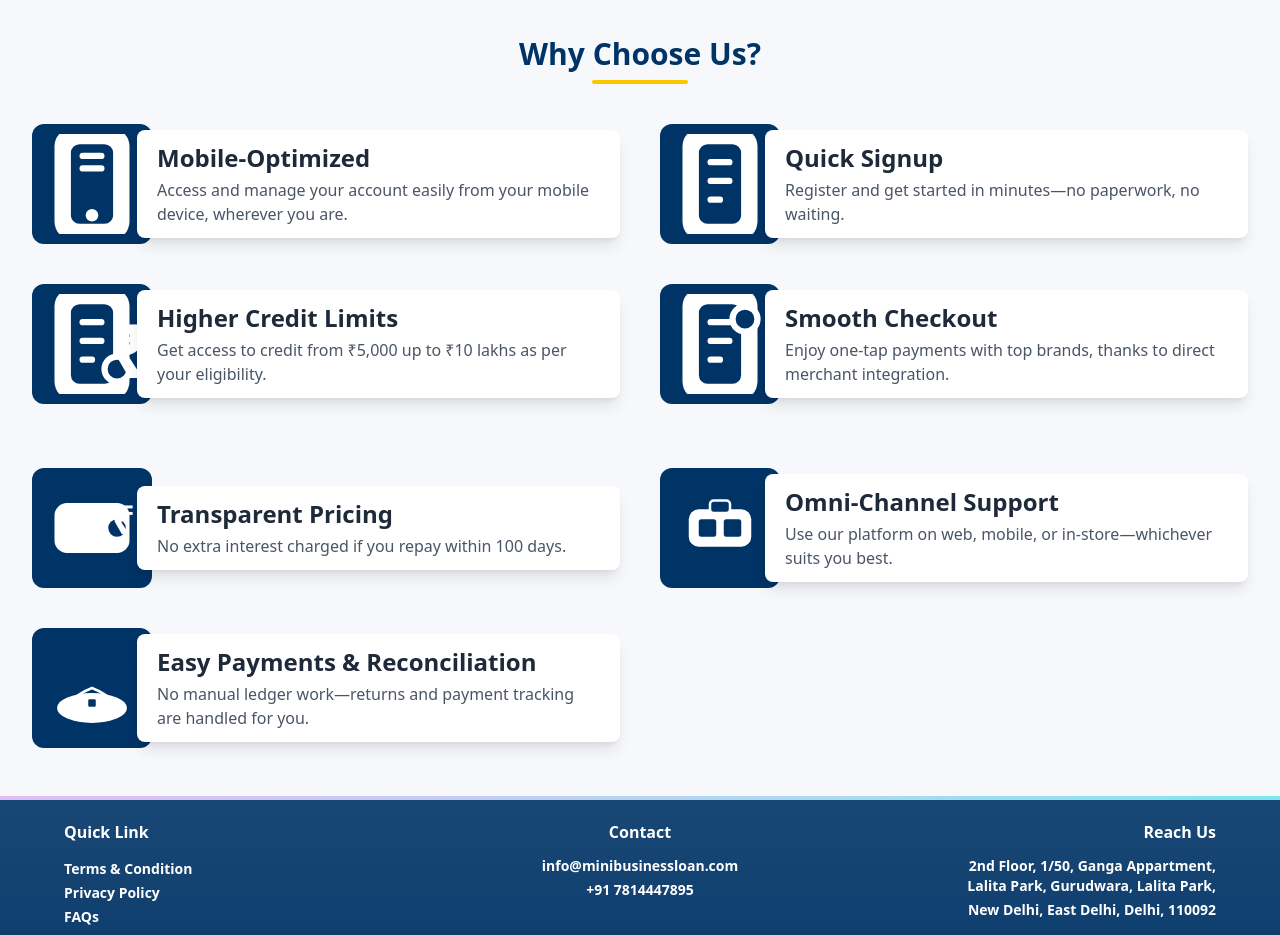
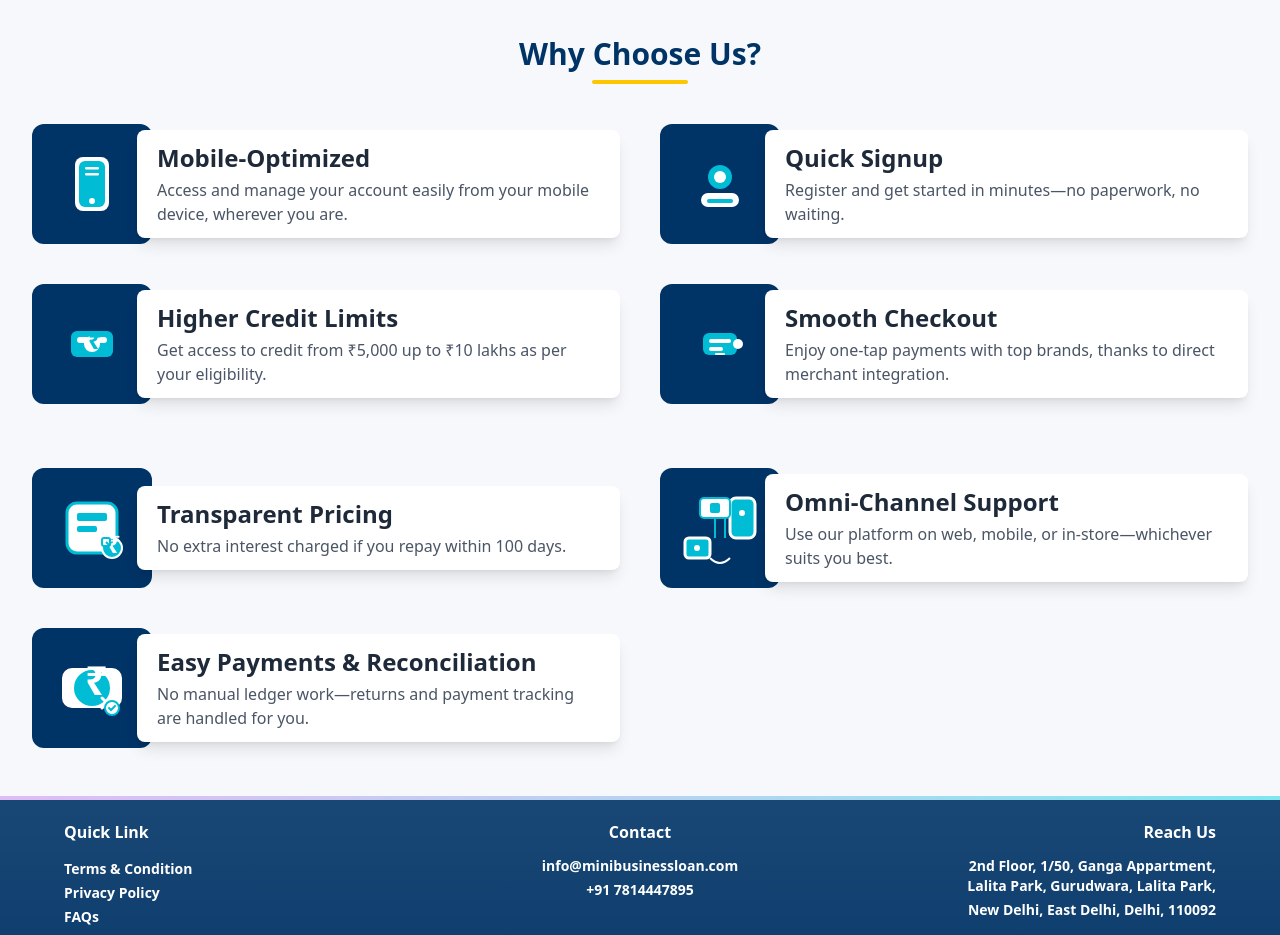
Before and after one commit to PremkushumMishra/minibusinessloan-frontend, a React (Vite) app: page /how-it-works in a window 1280 px wide. Shown: the part 800-1735 px from the top of the page. Built offline with nearby package versions, Linux system fonts and the light colour scheme.

Commit message:
update in public review

```diff
--- a/src/components/MobileVerification.jsx
+++ b/src/components/MobileVerification.jsx
@@ -629,7 +629,7 @@ const MobileVerification = () => {
     <div className="min-h-screen w-full bg-[#003366] flex items-center justify-center py-8 px-2  sm:px-4">
       <div className="w-full max-w-sm space-y-5 bg-white p-3 sm:p-5 sm:mt-14 rounded-3xl shadow-2xl border-2 border-[#003366]">
         <div className="text-center">
-          <h2 className="text-3xl font-extrabold text-[#003366]">
+          <h2 className="text-3xl font-bold text-[#003366]">
             Enter Your Mobile Number
           </h2>
           <p className="mt-3 text-[#003366] text-lg font-medium">
--- a/src/components/TalkingLoan.jsx
+++ b/src/components/TalkingLoan.jsx
@@ -10,9 +10,9 @@ const TalkingLoan = () => {
         style={{ backgroundImage: `url(${newheropic})` }}>
         <div className="absolute inset-0 bg-black/20" />
         <div className="relative flex flex-col justify-center h-full pl-20 max-w-xl w-full z-10">
-          <h1 className="font-bold text-white mb-2 mt-20" style={{ fontSize: "2rem", lineHeight: "1.1" }}>
-            <span className="block md:inline" style={{ fontSize: "2.2rem" }}>Grow your business</span>
-            <span className="block text-[#00BCD4] text-2xl font-semibold mt-2">
+          <h1 className="font-bold text-white mb-2 mt-20" style={{ fontSize: "3rem", lineHeight: "1.1" }}>
+            <span className="block md:inline" style={{ fontSize: "3.2rem" }}>Grow your business</span>
+            <span className="block text-[#00BCD4] text-4xl font-semibold mt-2">
               Get loan in 30 minutes
             </span>
           </h1>
--- a/src/pages/HowItWorks.jsx
+++ b/src/pages/HowItWorks.jsx
@@ -53,16 +53,16 @@ const HowItWorks = () => {
         <h2 className="text-3xl font-bold text-[#003366] text-center mb-2">Why Choose Us?</h2>
         <div className="w-24 h-1 bg-yellow-400 rounded-full mx-auto mb-10" />
         <div className="grid grid-cols-1 md:grid-cols-2 gap-10">
-          {/* Card 1 */}
+          {/* Card 1: Mobile-Optimized */}
           <div className="relative flex items-center">
             <div className="min-w-[120px] min-h-[120px] bg-[#003366] rounded-xl flex items-center justify-center z-10">
-              {/* Mobile Icon */}
-              <svg width="100" height="100" fill="none" viewBox="0 0 32 32">
-                <rect width="24" height="36" x="4" y="-2" rx="6" fill="#fff"/>
-                <rect x="8" y="2" width="16" height="28" rx="4" fill="#003366" stroke="#fff" strokeWidth="2.5"/>
-                <circle cx="16" cy="26" r="2" fill="#fff"/>
-                <rect x="12" y="6" width="8" height="2" rx="1" fill="#fff"/>
-                <rect x="12" y="10" width="8" height="2" rx="1" fill="#fff"/>
+              {/* New Mobile Icon */}
+              <svg width="70" height="70" fill="none" viewBox="0 0 70 70">
+                <rect x="18" y="8" width="34" height="54" rx="8" fill="#fff"/>
+                <rect x="22" y="12" width="26" height="46" rx="6" fill="#00BCD4"/>
+                <circle cx="35" cy="52" r="3" fill="#fff"/>
+                <rect x="28" y="18" width="14" height="2.5" rx="1.25" fill="#fff"/>
+                <rect x="28" y="24" width="14" height="2.5" rx="1.25" fill="#fff"/>
               </svg>
             </div>
             <div className="bg-white rounded-lg shadow-lg px-5 py-3 ml-[-15px] z-20 w-full">
@@ -70,16 +70,15 @@ const HowItWorks = () => {
               <div className="text-gray-600 text-base">Access and manage your account easily from your mobile device, wherever you are.</div>
             </div>
           </div>
-          {/* Card 2 */}
+          {/* Card 2: Quick Signup */}
           <div className="relative flex items-center">
             <div className="min-w-[120px] min-h-[120px] bg-[#003366] rounded-xl flex items-center justify-center z-10">
-              {/* Onboarding Icon */}
-              <svg width="100" height="100" fill="none" viewBox="0 0 32 32">
-                <rect width="24" height="36" x="4" y="-2" rx="6" fill="#fff"/>
-                <rect x="8" y="2" width="16" height="28" rx="4" fill="#003366" stroke="#fff" strokeWidth="2.5"/>
-                <rect x="12" y="8" width="8" height="2" rx="1" fill="#fff"/>
-                <rect x="12" y="14" width="8" height="2" rx="1" fill="#fff"/>
-                <rect x="12" y="20" width="5" height="2" rx="1" fill="#fff"/>
+              {/* New Signup Icon */}
+              <svg width="70" height="70" fill="none" viewBox="0 0 70 70">
+                <circle cx="35" cy="28" r="12" fill="#00BCD4"/>
+                <rect x="16" y="44" width="38" height="14" rx="7" fill="#fff"/>
+                <rect x="22" y="50" width="26" height="4" rx="2" fill="#00BCD4"/>
+                <circle cx="35" cy="28" r="6" fill="#fff"/>
               </svg>
             </div>
             <div className="bg-white rounded-lg shadow-lg px-5 py-3 ml-[-15px] z-20 w-full">
@@ -87,18 +86,15 @@ const HowItWorks = () => {
               <div className="text-gray-600 text-base">Register and get started in minutes—no paperwork, no waiting.</div>
             </div>
           </div>
-          {/* Card 3 */}
+          {/* Card 3: Higher Credit Limits */}
           <div className="relative flex items-center">
             <div className="min-w-[120px] min-h-[120px] bg-[#003366] rounded-xl flex items-center justify-center z-10">
-              {/* Purchasing Power Icon */}
-              <svg width="100" height="100" fill="none" viewBox="0 0 32 32">
-                <rect width="24" height="36" x="4" y="-2" rx="6" fill="#fff"/>
-                <rect x="8" y="2" width="16" height="28" rx="4" fill="#003366" stroke="#fff" strokeWidth="2.5"/>
-                <rect x="12" y="8" width="8" height="2" rx="1" fill="#fff"/>
-                <rect x="12" y="14" width="8" height="2" rx="1" fill="#fff"/>
-                <rect x="12" y="20" width="5" height="2" rx="1" fill="#fff"/>
-                <circle cx="24" cy="24" r="4" fill="#003366" stroke="#fff" strokeWidth="2"/>
-                <text x="22" y="27" fontSize="1.5em" fill="#fff" fontWeight="bold">₹</text>
+              {/* New Credit Icon */}
+              <svg width="70" height="70" fill="none" viewBox="0 0 70 70">
+                <rect x="14" y="22" width="42" height="26" rx="6" fill="#00BCD4"/>
+                <rect x="20" y="28" width="30" height="6" rx="3" fill="#fff"/>
+                <circle cx="35" cy="35" r="8" fill="#fff"/>
+                <text x="31" y="40" fontSize="1.5em" fill="#00BCD4" fontWeight="bold">₹</text>
               </svg>
             </div>
             <div className="bg-white rounded-lg shadow-lg px-5 py-3 ml-[-15px] z-20 w-full">
@@ -106,17 +102,16 @@ const HowItWorks = () => {
               <div className="text-gray-600 text-base">Get access to credit from ₹5,000 up to ₹10 lakhs as per your eligibility.</div>
             </div>
           </div>
-          {/* Card 4 */}
+          {/* Card 4: Smooth Checkout */}
           <div className="relative flex items-center">
             <div className="min-w-[120px] min-h-[120px] bg-[#003366] rounded-xl flex items-center justify-center z-10">
-              {/* User Experience Icon */}
-              <svg width="100" height="100" fill="none" viewBox="0 0 32 32">
-                <rect width="24" height="36" x="4" y="-2" rx="6" fill="#fff"/>
-                <rect x="8" y="2" width="16" height="28" rx="4" fill="#003366" stroke="#fff" strokeWidth="2.5"/>
-                <circle cx="24" cy="8" r="4" fill="#003366" stroke="#fff" strokeWidth="2"/>
-                <rect x="12" y="8" width="8" height="2" rx="1" fill="#fff"/>
-                <rect x="12" y="14" width="8" height="2" rx="1" fill="#fff"/>
-                <rect x="12" y="20" width="5" height="2" rx="1" fill="#fff"/>
+              {/* New Checkout Icon */}
+              <svg width="70" height="70" fill="none" viewBox="0 0 70 70">
+                <rect x="18" y="24" width="34" height="22" rx="6" fill="#00BCD4"/>
+                <rect x="24" y="30" width="22" height="4" rx="2" fill="#fff"/>
+                <rect x="24" y="38" width="14" height="4" rx="2" fill="#fff"/>
+                <circle cx="53" cy="35" r="5" fill="#fff"/>
+                <rect x="30" y="44" width="10" height="2" rx="1" fill="#fff"/>
               </svg>
             </div>
             <div className="bg-white rounded-lg shadow-lg px-5 py-3 ml-[-15px] z-20 w-full">
@@ -133,13 +128,15 @@ const HowItWorks = () => {
           {/* Card 1 */}
           <div className="relative flex items-center">
             <div className="min-w-[120px] min-h-[120px] bg-[#003366] rounded-xl flex items-center justify-center z-10">
-              {/* Pricing Icon */}
-              <svg width="100" height="100" fill="none" viewBox="0 0 80 80">
-                <rect x="10" y="20" width="60" height="40" rx="10" fill="#fff"/>
-                <rect x="20" y="30" width="40" height="8" rx="2" fill="#fff"/>
-                <rect x="20" y="44" width="20" height="8" rx="2" fill="#fff"/>
-                <circle cx="60" cy="40" r="8" fill="#003366" stroke="#fff" strokeWidth="2"/>
-                <text x="56" y="45" fontSize="2em" fill="#fff" fontWeight="bold">₹</text>
+              {/* New Transparent Pricing Icon */}
+              <svg width="100" height="100" fill="none" viewBox="0 0 100 100">
+                <rect x="25" y="25" width="50" height="50" rx="10" fill="#fff" stroke="#00BCD4" strokeWidth="3"/>
+                <rect x="35" y="35" width="30" height="8" rx="2" fill="#00BCD4"/>
+                <rect x="35" y="48" width="20" height="6" rx="2" fill="#00BCD4"/>
+                <circle cx="70" cy="70" r="10" fill="#00BCD4" stroke="#fff" strokeWidth="2"/>
+                <text x="65" y="75" fontSize="1.5em" fill="#fff" fontWeight="bold">₹</text>
+                <rect x="60" y="60" width="8" height="8" rx="2" fill="#fff" stroke="#00BCD4" strokeWidth="2"/>
+                <path d="M64 64 l4 4" stroke="#00BCD4" strokeWidth="2"/>
               </svg>
             </div>
             <div className="bg-white rounded-lg shadow-lg px-5 py-3 ml-[-15px] z-20 w-full">
@@ -150,13 +147,17 @@ const HowItWorks = () => {
           {/* Card 2 */}
           <div className="relative flex items-center">
             <div className="min-w-[120px] min-h-[120px] bg-[#003366] rounded-xl flex items-center justify-center z-10">
-              {/* Omni-Channel Icon */}
-              <svg width="100" height="100" fill="none" viewBox="0 0 80 80">
-                <rect x="15" y="25" width="50" height="30" rx="8" fill="#fff"/>
-                <rect x="22" y="32" width="16" height="16" rx="3" fill="#003366" stroke="#fff" strokeWidth="2"/>
-                <rect x="42" y="32" width="16" height="16" rx="3" fill="#003366" stroke="#fff" strokeWidth="2"/>
-                <rect x="32" y="18" width="16" height="10" rx="3" fill="#003366" stroke="#fff" strokeWidth="2"/>
-                <rect x="28" y="50" width="24" height="4" rx="2" fill="#fff"/>
+              {/* New Omni-Channel Icon */}
+              <svg width="100" height="100" fill="none" viewBox="0 0 100 100">
+                <rect x="15" y="60" width="25" height="20" rx="4" fill="#00BCD4" stroke="#fff" strokeWidth="3"/>
+                <rect x="60" y="20" width="25" height="40" rx="6" fill="#00BCD4" stroke="#fff" strokeWidth="3"/>
+                <rect x="30" y="20" width="30" height="20" rx="4" fill="#fff" stroke="#00BCD4" strokeWidth="2"/>
+                <rect x="40" y="25" width="10" height="10" rx="2" fill="#00BCD4"/>
+                <circle cx="27" cy="70" r="3" fill="#fff"/>
+                <circle cx="72" cy="35" r="3" fill="#fff"/>
+                <path d="M40 80 Q50 90 60 80" stroke="#fff" strokeWidth="2" fill="none"/>
+                <path d="M45 40 L45 60" stroke="#00BCD4" strokeWidth="2"/>
+                <path d="M55 40 L55 60" stroke="#00BCD4" strokeWidth="2"/>
               </svg>
             </div>
             <div className="bg-white rounded-lg shadow-lg px-5 py-3 ml-[-15px] z-20 w-full">
@@ -164,32 +165,17 @@ const HowItWorks = () => {
               <div className="text-gray-600 text-base">Use our platform on web, mobile, or in-store—whichever suits you best.</div>
             </div>
           </div>
-          {/* Card 3 */}
-          {/* <div className="relative flex items-center">
-            <div className="min-w-[120px] min-h-[120px] bg-[#003366] rounded-xl flex items-center justify-center z-10"> */}
-              {/* Assortment Icon */}
-              {/* <svg width="100" height="100" fill="none" viewBox="0 0 80 80">
-                <rect x="18" y="28" width="44" height="24" rx="6" fill="#fff"/>
-                <rect x="24" y="36" width="32" height="8" rx="2" fill="#fff"/>
-                <circle cx="60" cy="40" r="5" fill="#003366" stroke="#fff" strokeWidth="2"/>
-                <rect x="50" y="48" width="10" height="4" rx="2" fill="#fff"/>
-                <rect x="30" y="48" width="10" height="4" rx="2" fill="#fff"/>
-              </svg> */}
-            {/* </div> */}
-            {/* <div className="bg-white rounded-lg shadow-lg px-5 py-3 ml-[-15px] z-20 w-full">
-              <div className="font-bold text-2xl text-gray-800 mb-1">Wide Product Selection</div>
-              <div className="text-gray-600 text-base">Benefit from a large variety of products through our merchant partners.</div>
-            </div> */}
-          {/* </div> */}
-          {/* Card 4 */}
+
           <div className="relative flex items-center">
             <div className="min-w-[120px] min-h-[120px] bg-[#003366] rounded-xl flex items-center justify-center z-10">
-              {/* Hasslefree Icon */}
-              <svg width="100" height="100" fill="none" viewBox="0 0 80 80">
-                <ellipse cx="40" cy="56" rx="28" ry="12" fill="#fff"/>
-                <path d="M20 56c0-8 20-16 20-16s20 8 20 16" stroke="#fff" strokeWidth="2" fill="none"/>
-                <rect x="32" y="60" width="16" height="4" rx="2" fill="#fff"/>
-                <rect x="36" y="48" width="8" height="8" rx="2" fill="#003366" stroke="#fff" strokeWidth="2"/>
+              {/* New Payments Icon */}
+              <svg width="100" height="100" fill="none" viewBox="0 0 100 100">
+                <rect x="20" y="30" width="60" height="40" rx="10" fill="#fff"/>
+                <circle cx="50" cy="50" r="18" fill="#00BCD4"/>
+                <text x="43" y="57" fontSize="2.5em" fill="#fff" fontWeight="bold">₹</text>
+                <path d="M60 60 l10 10 M70 60 l-10 10" stroke="#fff" strokeWidth="3" strokeLinecap="round"/>
+                <circle cx="70" cy="70" r="7" fill="#fff" stroke="#00BCD4" strokeWidth="2"/>
+                <path d="M67 70 l2 2 l4 -4" stroke="#00BCD4" strokeWidth="2" strokeLinecap="round" fill="none"/>
               </svg>
             </div>
             <div className="bg-white rounded-lg shadow-lg px-5 py-3 ml-[-15px] z-20 w-full">
```
Also changed, not shown: src/components/PublicReview.jsx (+61 -157 lines).
